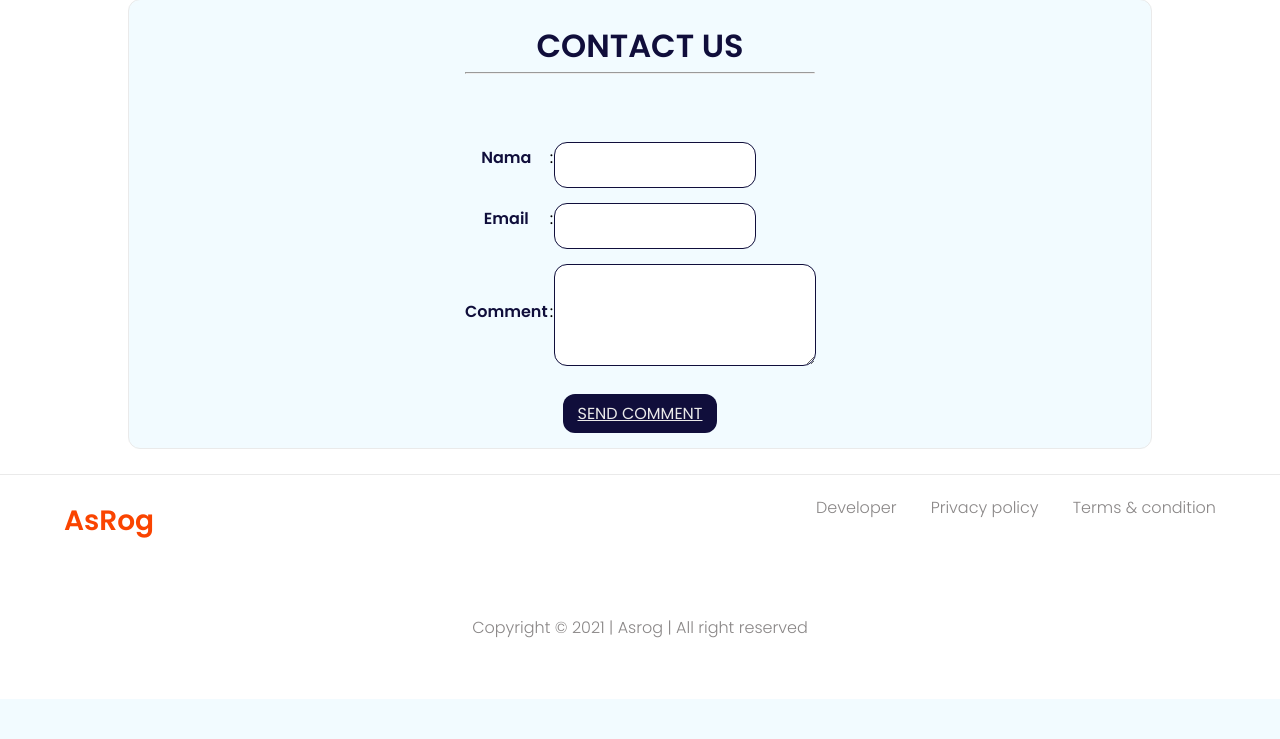
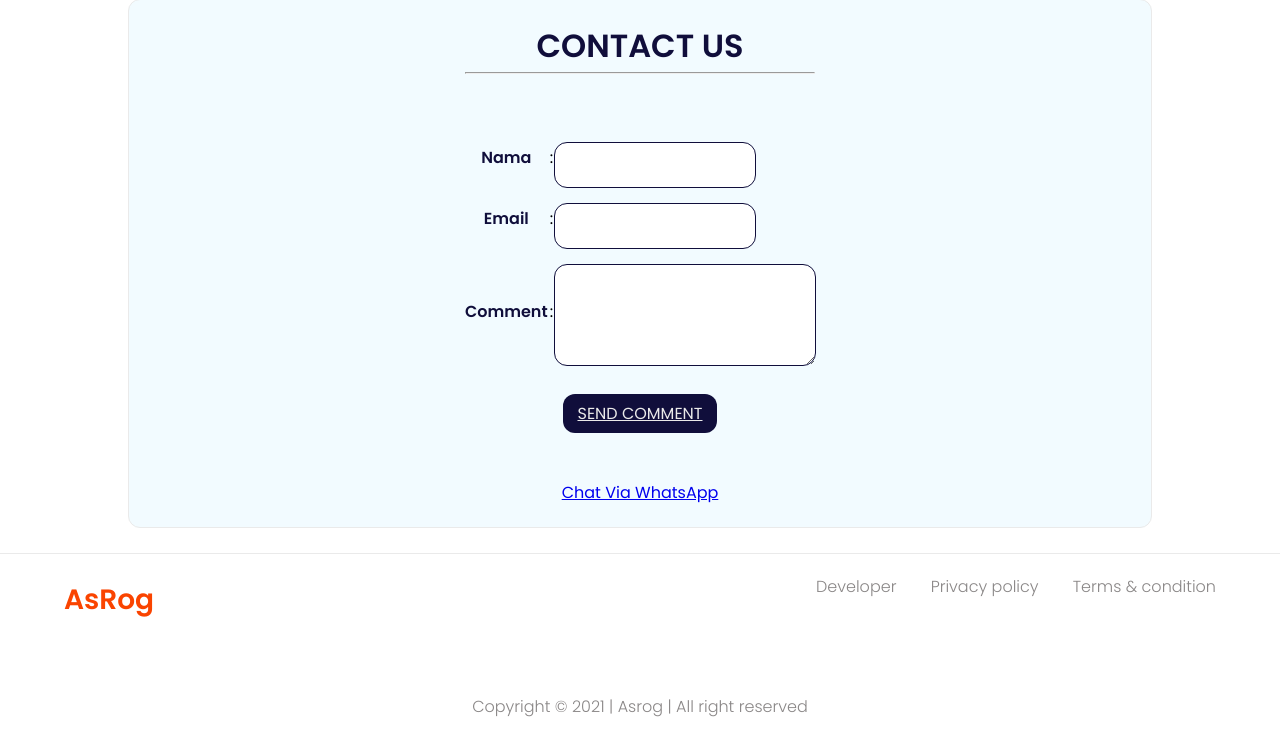
Before and after one commit to Gintaaa/asrog, a CodeIgniter app: page /asrog/home/contact in a window 1280 px wide. Shown: the part 101-840 px from the top of the page. Before the commit the page ends 800 px from the top, so only its background shows below. Run offline with CodeIgniter, Linux system fonts and the light colour scheme; data that the repository does not hold is empty.

Commit message:
Menambahkan Chat Via Whatsap pada Contact Us

```diff
--- a/application/views/home/contact_us_input.php
+++ b/application/views/home/contact_us_input.php
@@ -49,6 +49,16 @@
             <a class="next" href="<?=  base_url('Home/contactOutput'); ?>">SEND COMMENT</a>
           </td>
         </tr>
+         <tr>
+          <td colspan="3">
+            <br><br>
+          </td>
+        </tr>
+        <tr>
+          <td colspan="3" align="center">
+            <a href="https://wa.me/6285219067686?text=Nama%3A%0AEmail%3A%0AComment%3A">Chat Via WhatsApp</a>
+          </td>
+        </tr>
       </table>
 
     </form>
```
